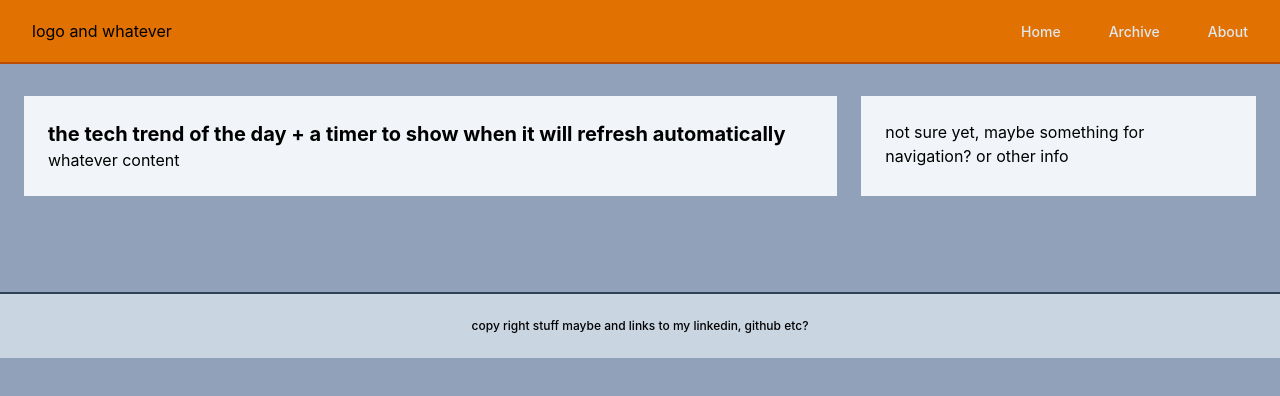
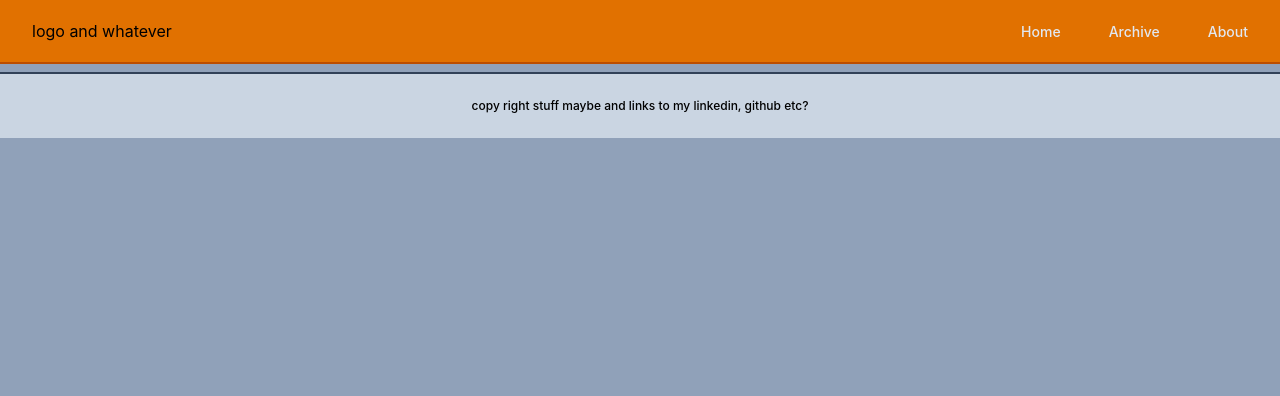
Before and after one commit to colinW1206/Tech_Trend_Analyser, a React (Vite) app in the folder frontend/: page / in a window 1280 px wide. Both pictures are taken after a click on the link "Archive". Shown: the top 396 px of the page. Built offline with nearby package versions, Linux system fonts and the light colour scheme.

Commit message:
Frontend: begin about.jsx

```diff
--- a/frontend/src/App.jsx
+++ b/frontend/src/App.jsx
@@ -3,6 +3,7 @@
 import Navbar from './components/Navbar'
 import Dashboard from './components/Dashboard'
 import Archive from './components/Archive'
+import About from './components/About'
 import Footer from './components/Footer'
 
 export default function App() {
@@ -18,7 +19,8 @@
       <Navbar pageChangeCallback = {handlePageChange}/>
 
       {page === 'Home' && <Dashboard />}
-      {page === 'Archive' && <Dashboard />}
+      {page === 'Archive' && <Archive />}
+      {page === 'About' && <About />}
 
       <Footer />
     </div>
--- /dev/null
+++ b/frontend/src/components/About.jsx
@@ -0,0 +1,9 @@
+export default function About() {
+
+    return(
+        <div>
+
+        </div>
+    );
+
+}
--- a/frontend/src/components/Archive.jsx
+++ b/frontend/src/components/Archive.jsx
@@ -1,7 +1,7 @@
 export default function Archive() {
     return(
-        <>
-
-        </>
+        <div>
+            aaa
+        </div>
     );
 }
```
